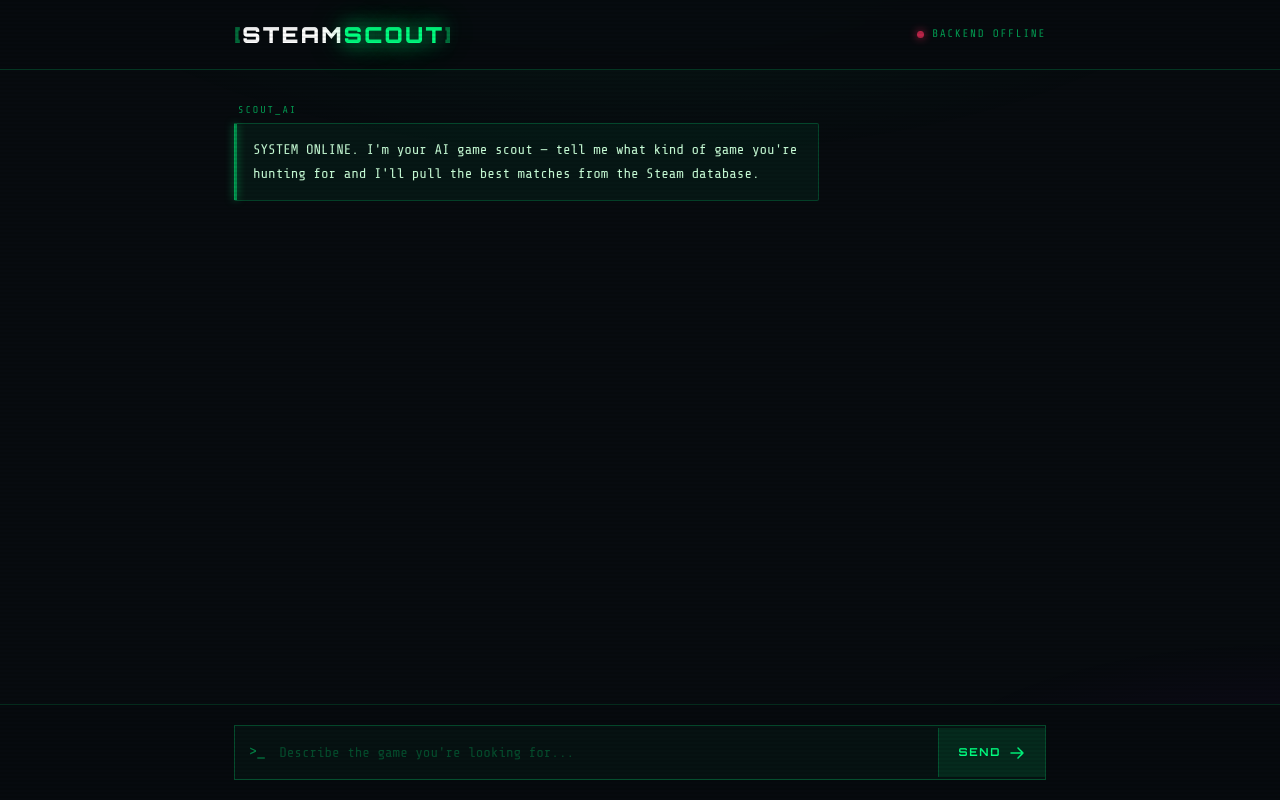
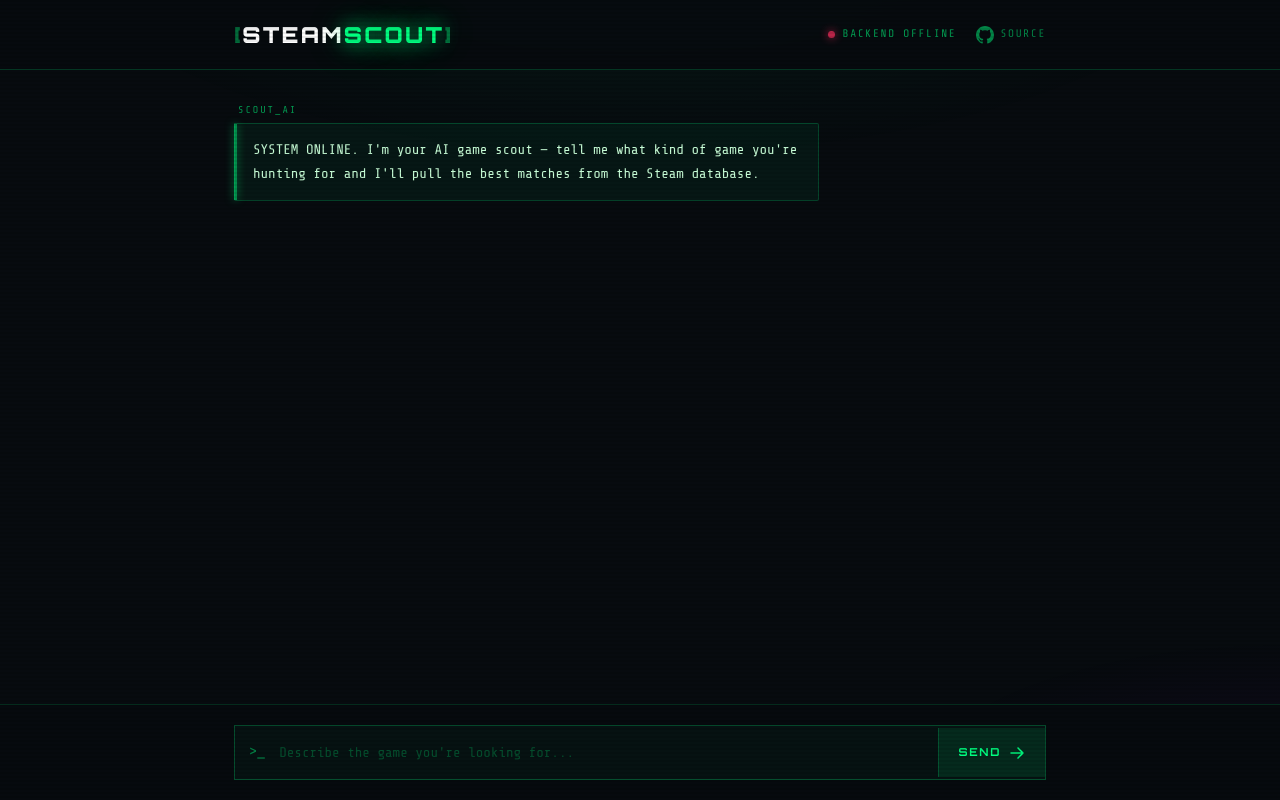
Before and after one commit to giykim/steam-games-rag, a Next.js app in the folder frontend/: page / in a window 1280 px wide. Built offline with nearby package versions, Linux system fonts and the light colour scheme; no server answers.

Commit message:
Add git repo source link

```diff
--- a/frontend/app/globals.css
+++ b/frontend/app/globals.css
@@ -101,6 +101,12 @@
   text-shadow: 0 0 20px rgba(0, 255, 128, 0.8), 0 0 40px rgba(0, 255, 128, 0.4);
 }
 
+.header-right {
+  display: flex;
+  align-items: center;
+  gap: 20px;
+}
+
 .status {
   display: flex;
   align-items: center;
@@ -111,6 +117,20 @@
   white-space: nowrap;
 }
 
+.source-link {
+  display: flex;
+  align-items: center;
+  gap: 6px;
+  font-size: 11px;
+  letter-spacing: 0.15em;
+  color: rgba(0, 255, 128, 0.5);
+  text-decoration: none;
+  transition: color 0.2s;
+}
+
+.source-link:hover {
+  color: #00ff80;
+}
 
 .status-dot {
   width: 7px;
--- a/frontend/app/page.tsx
+++ b/frontend/app/page.tsx
@@ -82,9 +82,17 @@
             <span className="logo-text">STEAM<span className="logo-accent">SCOUT</span></span>
             <span className="logo-bracket">]</span>
           </div>
-          <div className="status">
-            <span className="status-dot" style={{ background: backendOnline ? '#00ff80' : '#ff3060', boxShadow: `0 0 8px ${backendOnline ? '#00ff80' : '#ff3060'}` }} />
-            <span className="status-text">{backendOnline ? 'DATABASE CONNECTED' : 'BACKEND OFFLINE'}</span>
+          <div className="header-right">
+            <div className="status">
+              <span className="status-dot" style={{ background: backendOnline ? '#00ff80' : '#ff3060', boxShadow: `0 0 8px ${backendOnline ? '#00ff80' : '#ff3060'}` }} />
+              <span className="status-text">{backendOnline ? 'DATABASE CONNECTED' : 'BACKEND OFFLINE'}</span>
+            </div>
+            <a className="source-link" href="https://github.com/giykim/steam-games-rag" target="_blank" rel="noopener noreferrer">
+              <svg width="18" height="18" viewBox="0 0 24 24" fill="currentColor">
+                <path d="M12 0C5.37 0 0 5.37 0 12c0 5.31 3.435 9.795 8.205 11.385.6.105.825-.255.825-.57 0-.285-.015-1.23-.015-2.235-3.015.555-3.795-.735-4.035-1.41-.135-.345-.72-1.41-1.23-1.695-.42-.225-1.02-.78-.015-.795.945-.015 1.62.87 1.845 1.23 1.08 1.815 2.805 1.305 3.495.99.105-.78.42-1.305.765-1.605-2.67-.3-5.46-1.335-5.46-5.925 0-1.305.465-2.385 1.23-3.225-.12-.3-.54-1.53.12-3.18 0 0 1.005-.315 3.3 1.23.96-.27 1.98-.405 3-.405s2.04.135 3 .405c2.295-1.56 3.3-1.23 3.3-1.23.66 1.65.24 2.88.12 3.18.765.84 1.23 1.905 1.23 3.225 0 4.605-2.805 5.625-5.475 5.925.435.375.81 1.095.81 2.22 0 1.605-.015 2.895-.015 3.3 0 .315.225.69.825.57A12.02 12.02 0 0 0 24 12c0-6.63-5.37-12-12-12z" />
+              </svg>
+              <span>SOURCE</span>
+            </a>
           </div>
         </div>
       </header>
```
